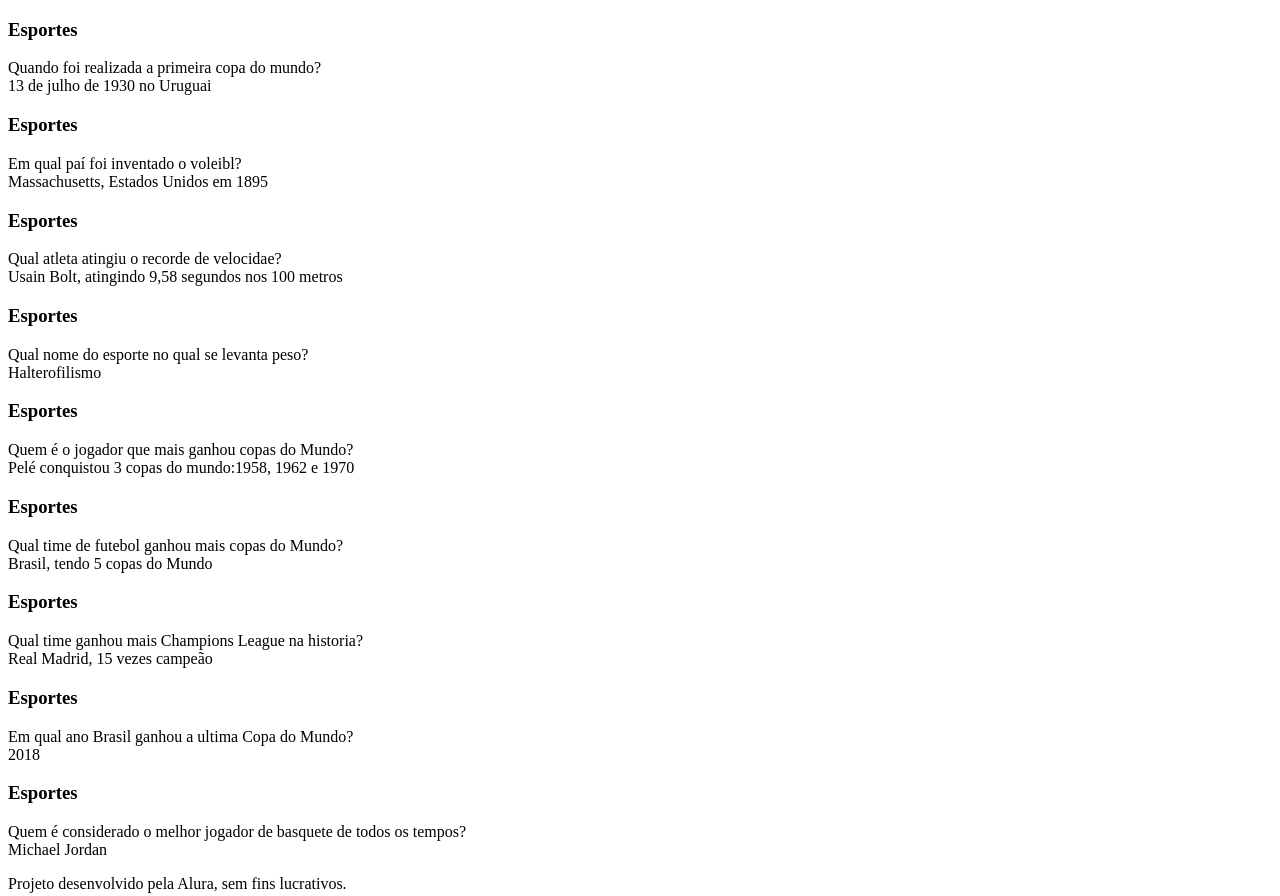
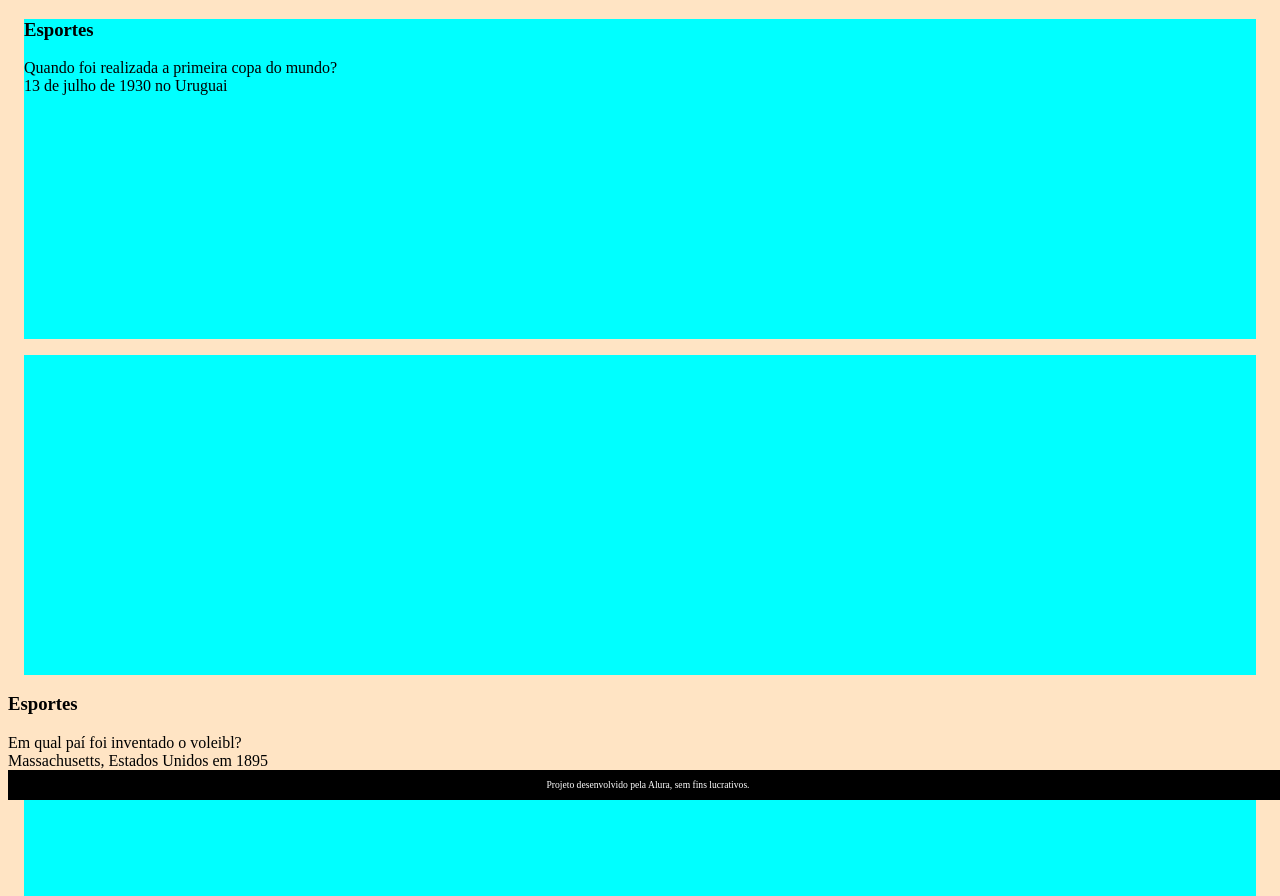
Before and after one commit to n1colelima/projeto-3-trimestre, a plain HTML site: page index.html in a window 1280 px wide. Shown: the top 896 px of the page. Drawn offline with Linux system fonts and the light colour scheme.

Commit message:
Add files via upload

```diff
--- /dev/null
+++ b/assets/style.css
@@ -0,0 +1,35 @@
+body {
+    background-color: bisque;
+   height:2rem;
+    margin-top: 0,5rem;
+    font-family: 'Bai Jamjuree';
+
+}
+#container {
+    display:flex ;
+}
+
+footer {
+    background-color: black;
+    color: white;
+    bottom:0;
+    position:fixed;
+    width:100%;
+}
+
+footer p{
+    text-align: center;
+    font-size: 0.6rem;
+}
+
+.cartao {
+    margin: 1rem 1rem;
+    background-color: aqua;
+    height: 20rem;
+    flex-grow: 1;
+    flex-basis: calc(33% -6rem);
+}
+.cartao__conteudo {
+    text-align: center;
+    height: 100%;
+}
--- a/index.html
+++ b/index.html
@@ -1,6 +1,7 @@
 <!DOCTYPE html>
 <html lang="pt-br">
 <head>
+    <link rel="stylesheet" href="assets/style.css">
     <meta charset="UTF-8">
     <meta name="viewport" content="width=device-width, initial-scale=1.0">
     <title>Flashcard</title>
```
